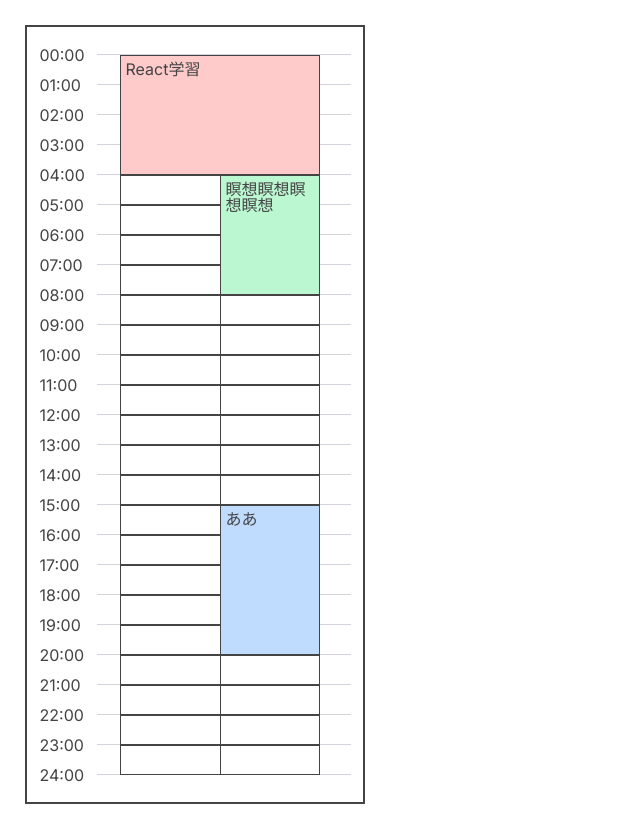
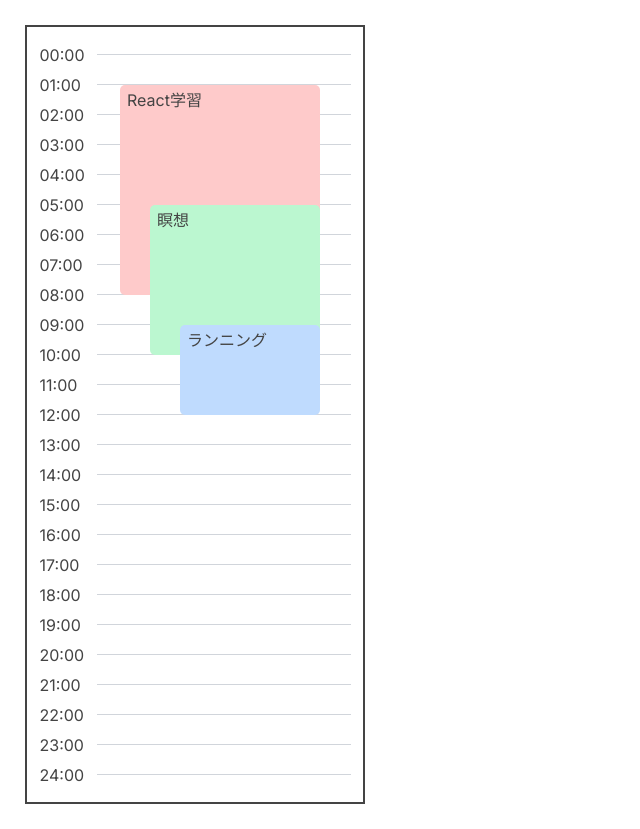
Before and after one commit to tomoya092013/dnd_kit_sample, a Next.js app in the folder frontend/: page /drag_and_drop in a window 1280 px wide. Shown: the whole page, without its empty margins (0-640 px from the left). Built offline with nearby package versions, Linux system fonts and the light colour scheme.

Commit message:
overlap設定

```diff
--- a/frontend/src/app/drag_and_drop/components/SortAbleItem.tsx
+++ b/frontend/src/app/drag_and_drop/components/SortAbleItem.tsx
@@ -22,7 +22,7 @@ const SortAbleItem = ({ item }: Props) => {
     <div
       className={`flex justify-start ${
         item.task?.title ? 'cursor-grab' : ''
-      } border`}
+      } rounded-[0.5rem]`}
       ref={setNodeRef}
       {...attributes}
       {...listeners}
@@ -33,7 +33,7 @@ const SortAbleItem = ({ item }: Props) => {
         backgroundColor: `#${item.task?.bg}`,
       }}
     >
-      <div className="p-2">{item.task?.title}</div>
+      <div className="p-3">{item.task?.title}</div>
     </div>
   );
 };
--- a/frontend/src/app/drag_and_drop/page.tsx
+++ b/frontend/src/app/drag_and_drop/page.tsx
@@ -6,18 +6,17 @@ import {
   DndContext,
   DragEndEvent,
   KeyboardSensor,
+  MouseSensor,
   PointerSensor,
   useSensor,
   useSensors,
 } from '@dnd-kit/core';
-import {
-  restrictToVerticalAxis,
-  restrictToWindowEdges,
-} from '@dnd-kit/modifiers';
+import { restrictToVerticalAxis } from '@dnd-kit/modifiers';
 import {
   arrayMove,
   SortableContext,
   sortableKeyboardCoordinates,
+  verticalListSortingStrategy,
 } from '@dnd-kit/sortable';
 
 import { Item, Task } from '../types';
@@ -25,9 +24,9 @@ import SortAbleItem from './components/SortAbleItem';
 import TimeLine from './components/TimeLine';
 
 const TASKS: Task[] = [
-  { startTime: 0, endTime: 4, title: 'React学習', bg: 'fecaca' },
-  { startTime: 4, endTime: 8, title: '瞑想瞑想瞑想瞑想', bg: 'bbf7d0' },
-  { startTime: 15, endTime: 20, title: 'ああ', bg: 'bfdbfe' },
+  { startTime: 1, endTime: 8, title: 'React学習', bg: 'fecaca' },
+  { startTime: 5, endTime: 10, title: '瞑想', bg: 'bbf7d0' },
+  { startTime: 9, endTime: 12, title: 'ランニング', bg: 'bfdbfe' },
 ];
 
 const SimpleSortablePage = () => {
@@ -38,35 +37,30 @@ const SimpleSortablePage = () => {
     useSensor(KeyboardSensor, {
       coordinateGetter: sortableKeyboardCoordinates,
     }),
+    useSensor(MouseSensor),
   );
 
   const handleDragEnd = (event: DragEndEvent, targetIndex: number) => {
     const { active, over } = event;
     const targetItems = items[targetIndex];
-
     const target = targetItems.find((item) => item.id === active.id);
     if (!target?.task) return;
-
     if (over && active.id !== over.id) {
       const activeIndex = targetItems.findIndex(({ id }) => id === active.id);
       const overIndex = targetItems.findIndex(({ id }) => id === over.id);
-
       const updatedTargetItems = updateTaskTime(
         activeIndex,
         overIndex,
         target,
         targetItems,
       );
-
       const newTargetItems = arrayMove(
         updatedTargetItems,
         activeIndex,
         overIndex,
       );
-
       const newItems = [...items];
       newItems[targetIndex] = newTargetItems;
-
       setItems(newItems);
     }
   };
@@ -108,7 +102,8 @@ const SimpleSortablePage = () => {
   };
 
   const createSortableList = (tasks: Task[]) => {
-    const itemList = tasks.map((task) => {
+    const overlapedTasks: Task[] = createOverlap(tasks);
+    const itemList = overlapedTasks.map((task) => {
       const newItemList: Item[] = new Array(24).fill(null).map((_, index) => ({
         id: index + 1,
         task: null,
@@ -122,6 +117,44 @@ const SimpleSortablePage = () => {
     setItems(itemList);
   };
 
+  const createOverlap = (tasks: Task[]) => {
+    const overlapedTasks = tasks.map((targetTask: Task, targetIndex) => {
+      let overlapCount = 0;
+      let paddingCount = 0;
+      tasks.forEach((compareTask: Task, compareIndex) => {
+        if (targetIndex === compareIndex) return;
+        if (
+          targetTask.startTime >= compareTask.startTime &&
+          targetTask.startTime < compareTask.endTime
+        ) {
+          overlapCount += 1;
+          let mostPadding = 0;
+          tasks.forEach((moreCompareTask: Task, moreCompareTaskIndex) => {
+            let currentPadding = mostPadding;
+            if (compareIndex === moreCompareTaskIndex) return;
+            if (
+              compareTask.startTime >= moreCompareTask.startTime &&
+              compareTask.startTime < moreCompareTask.endTime
+            ) {
+              currentPadding += 1;
+            }
+            if (mostPadding < currentPadding) {
+              mostPadding = currentPadding;
+            }
+          });
+          paddingCount = mostPadding + 1;
+        }
+      });
+      return {
+        ...targetTask,
+        overlapCount,
+        paddingCount,
+      };
+    });
+    setTasks(overlapedTasks);
+    return overlapedTasks;
+  };
+
   return (
     <div className="m-10 p-5 w-[34rem] border-2 relative">
       <TimeLine />
@@ -130,19 +163,15 @@ const SimpleSortablePage = () => {
         style={{ width: '200px' }}
       >
         {items.map((targetItems, targetIndex) => {
-          const targetTask = targetItems.find((targetItem) => {
-            return targetItem.task;
-          });
+          const targetTask = targetItems.find((item) => item.task);
+          const paddingCount = targetTask?.task?.paddingCount || 0;
 
           return (
             <div
               key={targetIndex}
-              className="justify-between"
+              className="absolute w-full"
               style={{
-                // position: targetIndex < 1 ? 'absolute' : undefined,
-                position: 'absolute',
-                left: targetIndex > 0 ? 100 : undefined,
-                width: targetIndex < 1 ? '200px' : '100px',
+                paddingLeft: `${paddingCount * 30}px`,
               }}
             >
               <DndContext
@@ -150,9 +179,12 @@ const SimpleSortablePage = () => {
                 sensors={sensors}
                 collisionDetection={closestCenter}
                 onDragEnd={(event) => handleDragEnd(event, targetIndex)}
-                modifiers={[restrictToVerticalAxis, restrictToWindowEdges]}
+                modifiers={[restrictToVerticalAxis]}
               >
-                <SortableContext items={targetItems}>
+                <SortableContext
+                  items={targetItems}
+                  strategy={verticalListSortingStrategy}
+                >
                   <div className="flex flex-col">
                     {targetItems.map((item) => (
                       <div
--- a/frontend/src/app/types.ts
+++ b/frontend/src/app/types.ts
@@ -3,6 +3,8 @@ export type Task = {
   endTime: number;
   title: string;
   bg: string;
+  overlapCount?: number;
+  paddingCount?: number;
 };
 
 export type Item = { id: number; task: Task | null };
```
